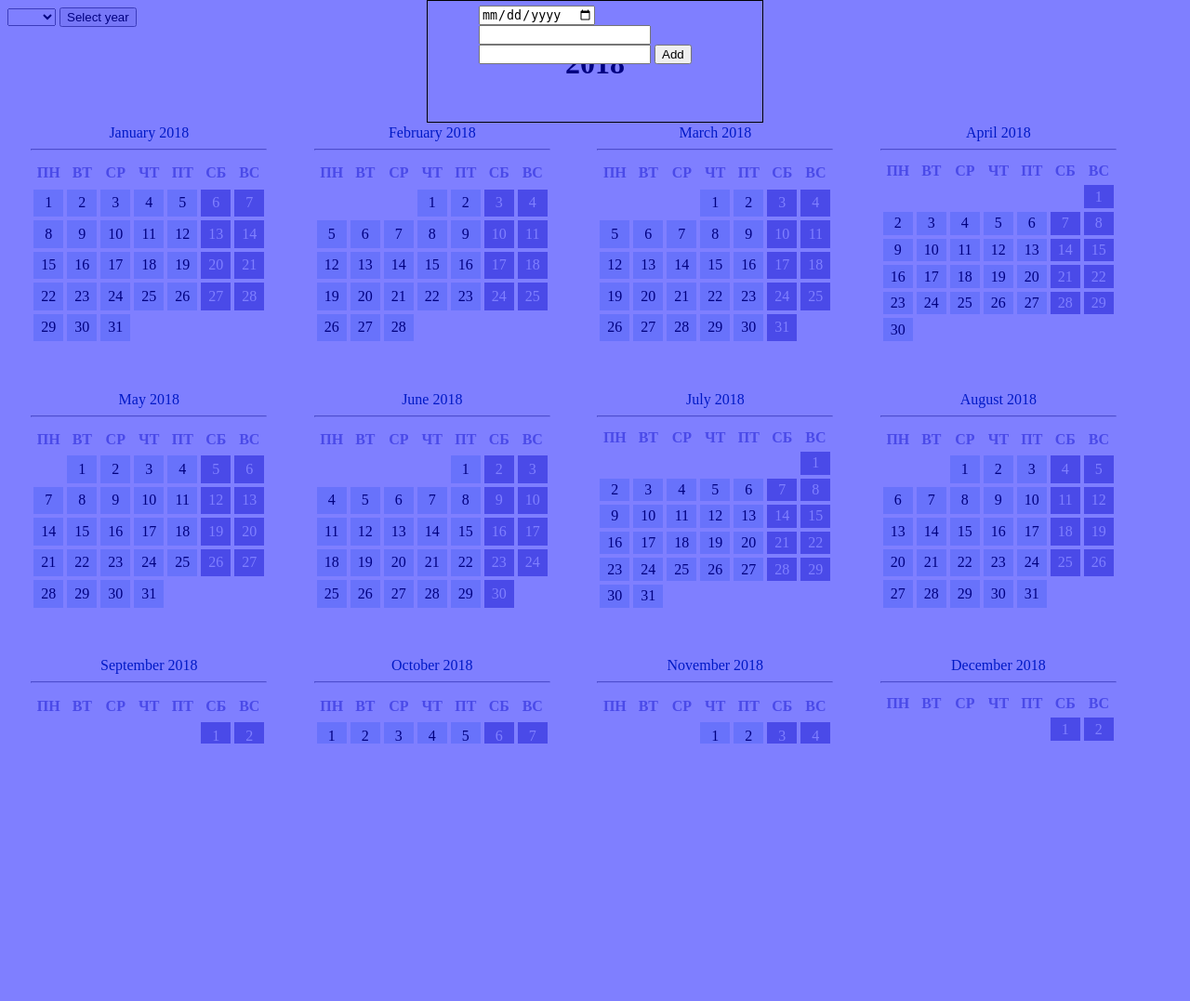
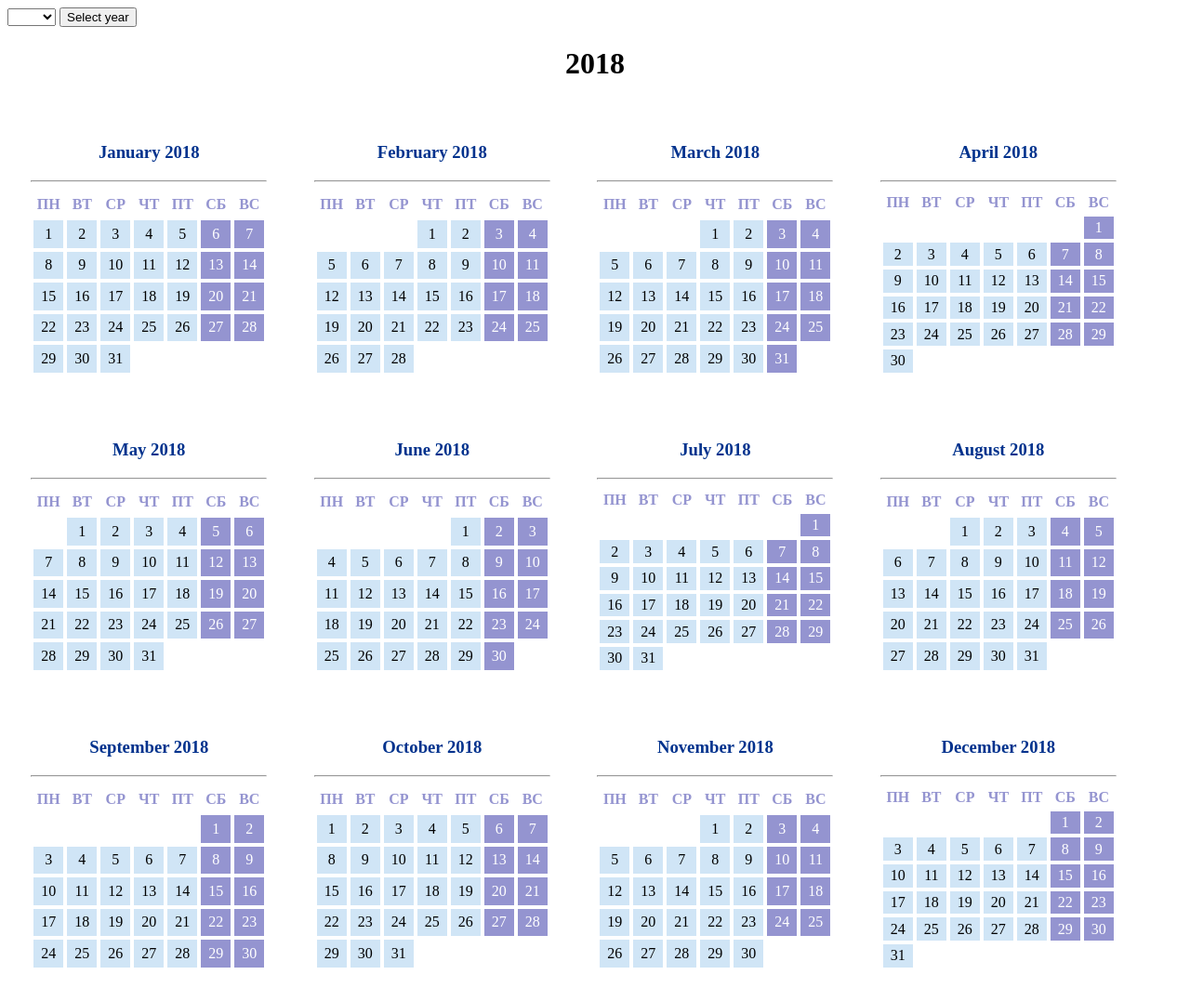
Before and after one commit to VladSmorodsky/calendar, a PHP site: page / in a window 1280 px wide. Shown: the whole page at 93% size. Before the commit the page ends 800 px from the top, so only its background shows below. Run offline with PHP 8.4, Linux system fonts and the light colour scheme; data that the repository does not hold is empty.

Commit message:
Calendar 1.7. Add simple form and select date from click the tds day

```diff
--- a/css/style.css
+++ b/css/style.css
@@ -47,6 +47,7 @@ td.day:hover{
 }
 
 /* -------------------- */
+/*    Modal Form    */
 
 .inner {
       position: absolute;
@@ -54,11 +55,15 @@ td.day:hover{
       right: 0px;
       top: 0px;
       bottom: 0px;
-      background: blue;
+      background: black;
       opacity: 0.5;
-      filter: alpha(opacity=30);
+
     }
-#event_form {
+#create-event-form{
+  display: none;
+}
+
+.event_form {
       position: absolute;
       top: 0;
       bottom: 0;
@@ -78,6 +83,7 @@ td.day:hover{
     height: 100%;
     z-index: 999;
 }
+
 
 /*FOR ANOTHER CALENDAR*/
 /* css for calendar */
--- a/index.php
+++ b/index.php
@@ -47,12 +47,12 @@ echo '</div>';
 ?>
 
 <!-- MODAL FORM (will be created) -->
-<div class="event_creator">
-  <div class="inner">
+<div class="" id="modal-div">
+  <div class="" id="modal-background">
   </div>
-  <form id="event_form" action="" method="post">
-    <input type="date" name="date">
-    <input type="text" name="event">
+  <form class="" id="create-event-form" action="" method="post">
+    <input type="date" name="date" value="">
+    <input type="text" name="event" value="">
     <input type="text">
     <input type="submit" name="" value="Add">
   </form>
--- a/js/script.js
+++ b/js/script.js
@@ -1,5 +1,26 @@
 $(document).ready(function(){
   readAllCalendarEvents();
+
+
+  $("table").mouseup(function(){
+      return ($(this).prevAll().text());
+  });
+
+  $("td.day").click(function(){
+      $("div#modal-div").toggleClass("event_creator");
+      $("form#create-event-form").toggleClass("event_form").css("display","block");
+      $("div#modal-background").toggleClass("inner");
+
+      day = ($(this).text().length == 1) ? "0".concat($(this).text()) : $(this).text();
+      m_y = $(this).parents("table").prevAll().text();
+
+      date = new Date(day+" "+m_y);
+      month_num = date.getMonth()+1;
+      month = (month_num < 10) ? "0".concat(month_num) : month_num;
+
+      var curr_date = date.getFullYear()+"-"+month+"-"+day;
+      $("input[type=date]").val(curr_date);
+  });
 });
 
 
@@ -9,7 +30,6 @@ function readAllCalendarEvents(){
             resp = JSON.parse(responseTxt);
             for( var record_num = 0; record_num < resp.records.length; record_num++ ){
               var date = resp.records[record_num].date.split("-");
-
               var current_year = $("h1.selected_year").text();
               if (current_year == date[0]){
                 var event_name = resp.records[record_num].event;
--- a/objects/calendar.php
+++ b/objects/calendar.php
@@ -31,8 +31,8 @@ class Calendar
     public function show() {
 
         //Month and year caption
-        $output = '<div class="calendar"><table class="calendar"';
-        $output .= '<span id="month_name">'  .   $this->date_info['month']   .   ' ' . $this->year   .   '</span>';
+        $output = '<div class="calendar"><table class="calendar">';
+        $output .= '<h3 class="month_name">'  .   $this->date_info['month']   .   ' ' . $this->year   .   '</h3>';
         $output .= '<tr>';
 
 
```
